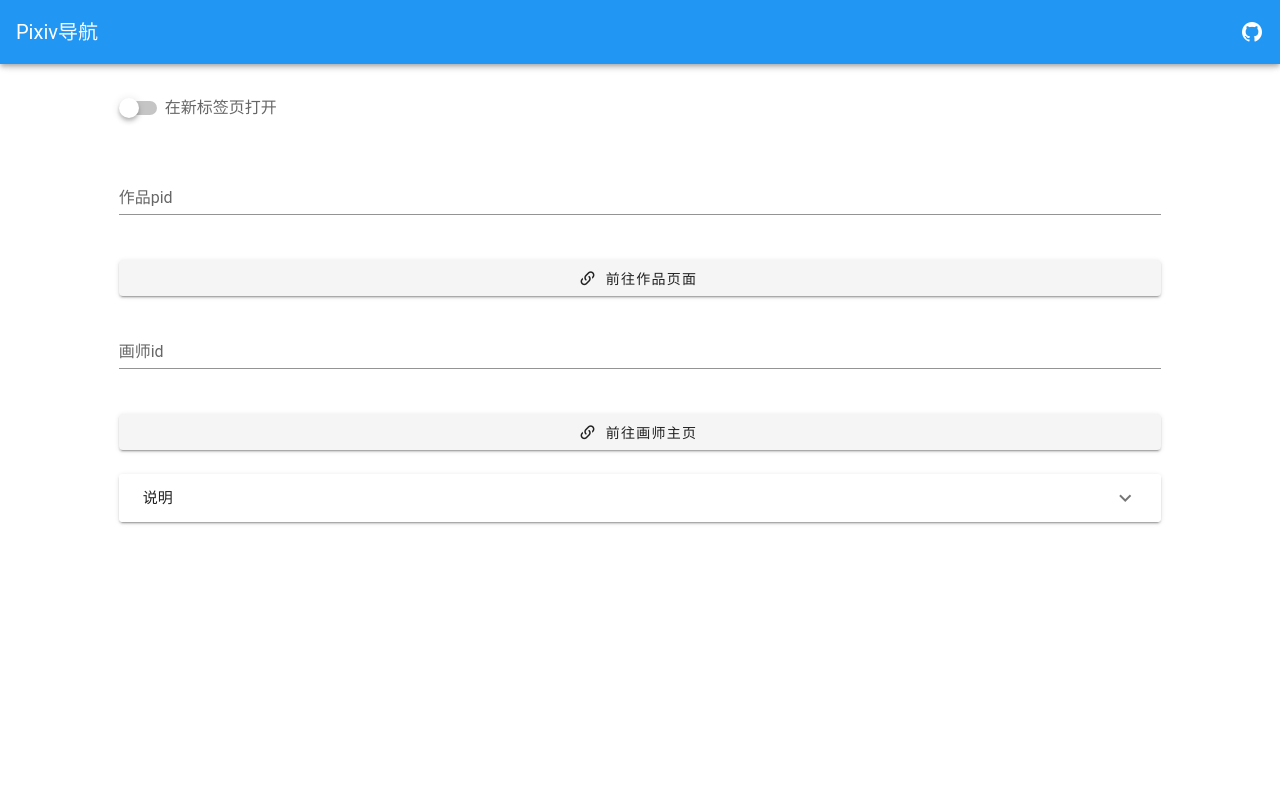
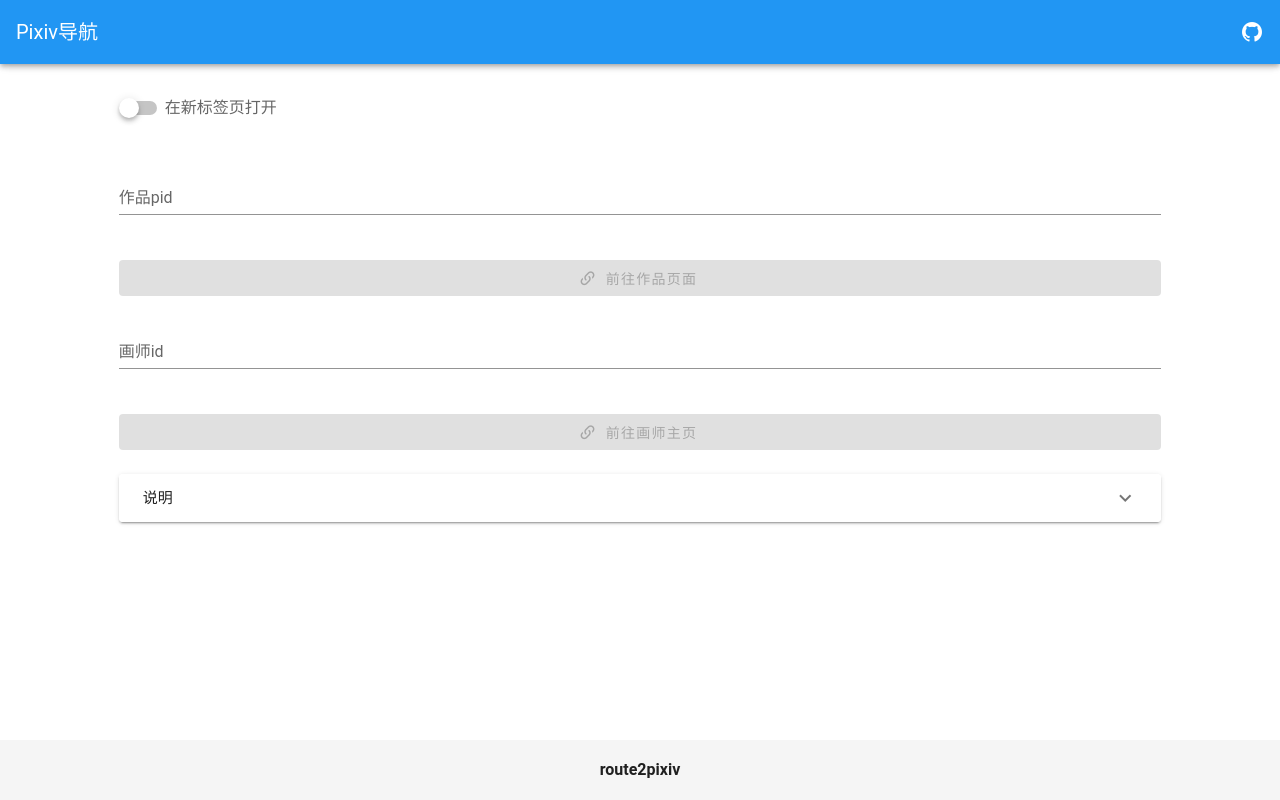
Before and after one commit to AkariRin/pixiv-router, a Vue app: page / in a window 1280 px wide. Built offline with nearby package versions, Linux system fonts and the light colour scheme; a small style sheet from the web is missing.

Commit message:
chore: 优化

```diff
--- a/src/App.vue
+++ b/src/App.vue
@@ -39,7 +39,12 @@
         </v-row>
         <v-row>
           <v-col cols="10" offset="1">
-            <v-btn :href="pidLink" :target="target" block>
+            <v-btn
+              :href="pidLink"
+              :target="target"
+              :disabled="pidDisable"
+              block
+            >
               <v-icon left>mdi-link-variant</v-icon>
               前往作品页面
             </v-btn>
@@ -56,7 +61,12 @@
         </v-row>
         <v-row>
           <v-col cols="10" offset="1">
-            <v-btn :href="illustratorLink" :target="target" block>
+            <v-btn
+              :href="illustratorLink"
+              :target="target"
+              :disabled="illustratorDisable"
+              block
+            >
               <v-icon left>mdi-link-variant</v-icon>
               前往画师主页
             </v-btn>
@@ -67,13 +77,20 @@
             <v-expansion-panels>
               <v-expansion-panel>
                 <v-expansion-panel-header>说明</v-expansion-panel-header>
-                <v-expansion-panel-content>content</v-expansion-panel-content>
+                <v-expansion-panel-content>
+                  当你在贴吧冲浪的时候发现有8u发涩图，同时有中国式英雄留下了一串神秘数字。
+                  但是在看到好东西之前还要在浏览器中输入一大串网址，十分的麻烦。
+                  这个小工具可以在填入pid或画师id后直接导航到对应的p站页面
+                </v-expansion-panel-content>
               </v-expansion-panel>
             </v-expansion-panels>
           </v-col>
         </v-row>
       </v-container>
     </v-main>
+    <v-footer>
+      <v-col cols="12" class="text-center"><strong>route2pixiv</strong></v-col>
+    </v-footer>
   </v-app>
 </template>
 
@@ -92,6 +109,12 @@
     illustratorLink() {
       return `https://pixiv.net/users/${this.illustratorId}`;
     },
+    pidDisable() {
+      return this.pid === "";
+    },
+    illustratorDisable() {
+      return this.illustratorId === "";
+    },
     target() {
       return this.blank ? "_blank" : "";
     },
```
Also changed, not shown: 1 other file (tests, documents, lock files or other folders).
